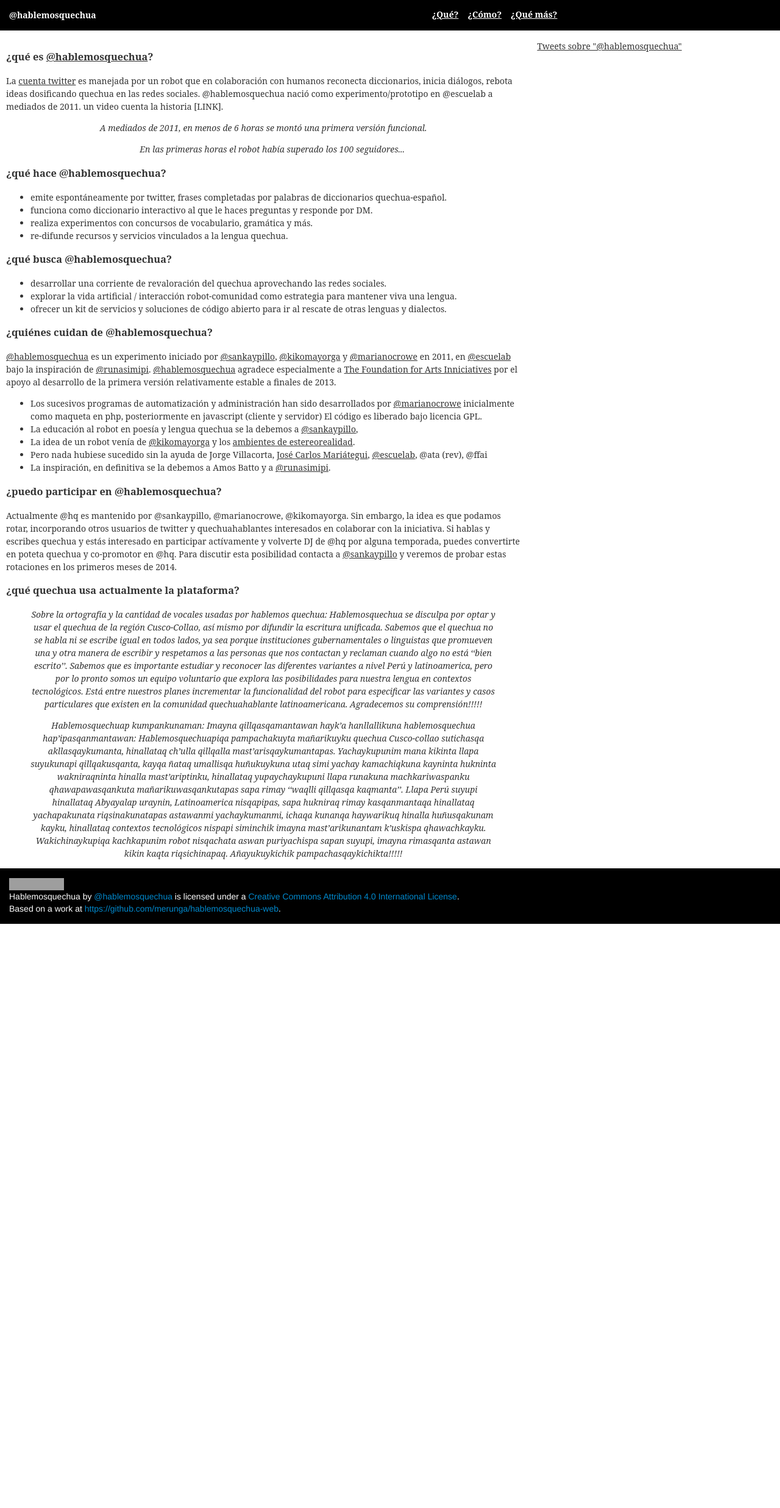
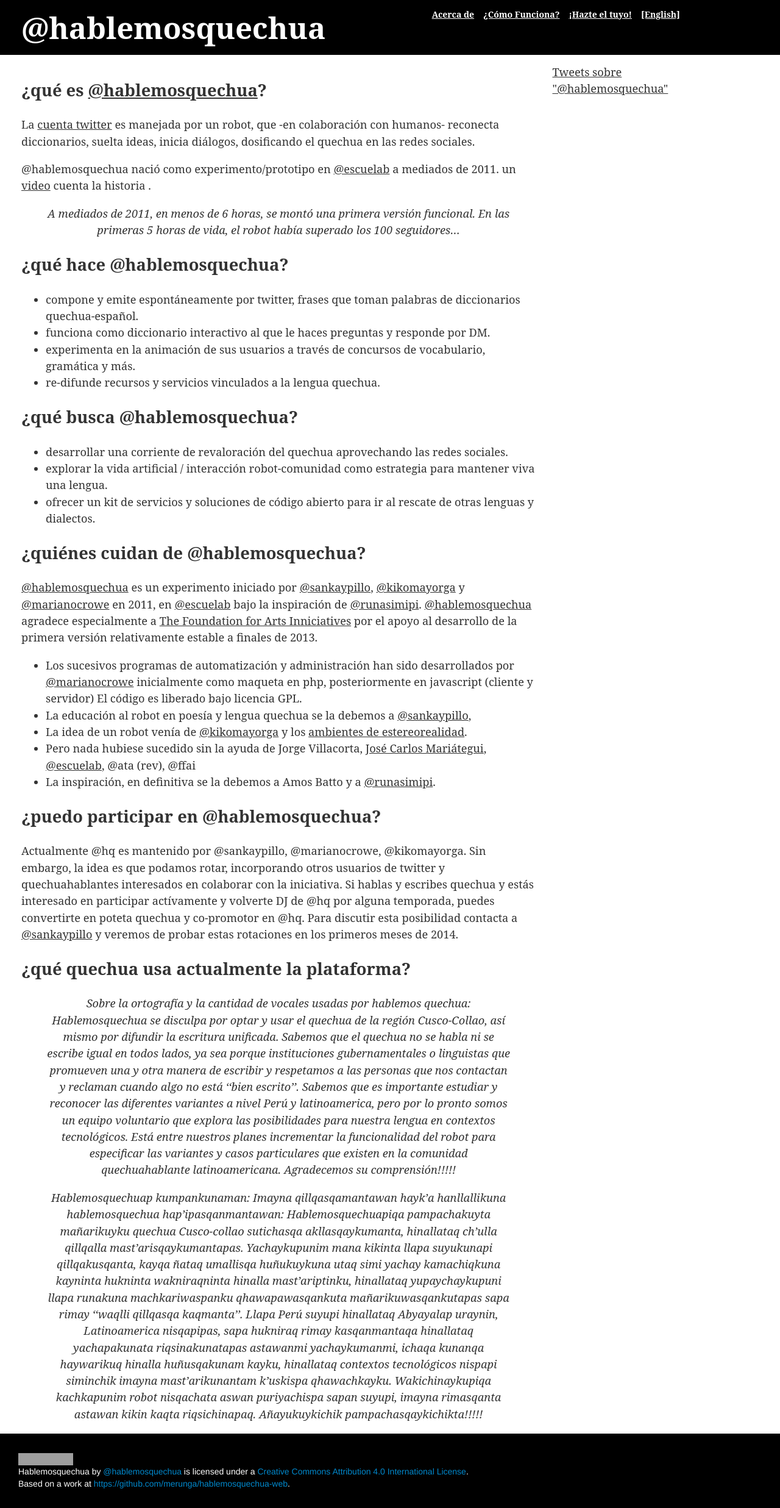
Before and after one commit to merunga/hablemosquechua-web, a Jekyll site: the page built from acerca-de.md, in a window 1280 px wide. Shown: the whole page at 61% size. Built offline with Jekyll 4.4.1, drawn with Linux system fonts in a browser that asks for light colours; some web fonts are replaced; comment, search, counter and statistics services are not loaded; before the commit the page ends 1515 px from its top, so only the background shows below that; grey boxes are pictures that could not be loaded.

Commit message:
textos y formatos ok...

```diff
--- a/_includes/header.html
+++ b/_includes/header.html
@@ -3,9 +3,10 @@
     <h1 class="span6"><a href="/">@hablemosquechua</a></h1>
     <nav id="main-nav" class="span6 pull-right">
       <ul>
-        <li><a class="alt" href="/acerca-de.html">¿Qué?</a></li>
-        <li><a class="alt" href="/como-funciona.html">¿Cómo?</a></li>
-        <li><a class="alt" href="/ejemplos.html">¿Qué más?</a></li>
+        <li><a class="alt" href="/acerca-de.html">Acerca de</a></li>
+        <li><a class="alt" href="/como-funciona.html">¿Cómo Funciona?</a></li>
+        <li><a class="alt" href="/ejemplos.html">¡Hazte el tuyo!</a></li>
+        <li><a class="alt" href="/ejemplos.html">[English]</a></li>
       </ul>
     </nav>
   </div>
--- a/acerca-de.md
+++ b/acerca-de.md
@@ -2,33 +2,31 @@
 layout: default
 title: hablemosquechua - acercade
 ---
-### ¿qué es [@hablemosquechua](https://twitter.com/hablemosquechua)?
-La [cuenta twitter](https://twitter.com/hablemosquechua) es manejada por un robot
-que en colaboración con humanos reconecta diccionarios, inicia diálogos, rebota ideas dosificando
-quechua en las redes sociales. @hablemosquechua nació como experimento/prototipo en @escuelab a mediados de 2011. un video cuenta la historia [LINK].
+## ¿qué es [@hablemosquechua](https://twitter.com/hablemosquechua)?
 
+La [cuenta twitter](https://twitter.com/hablemosquechua) es manejada por un robot,
+que -en colaboración con humanos- reconecta diccionarios, suelta ideas, inicia diálogos, dosificando el
+quechua en las redes sociales.
 
+@hablemosquechua nació como experimento/prototipo en [@escuelab](http://twitter.com/escuelab){:target="_blank"} a mediados de 2011. un [video](http://www.youtube.com/watch?v=l4NFPkpkIzQ){:target="_blank"} cuenta la historia .
 
->     A mediados de 2011, en menos de 6 horas se montó una primera versión funcional.
+> A mediados de 2011, en menos de 6 horas, se montó una primera versión funcional.
+> En las primeras 5 horas de vida, el robot había superado los 100 seguidores...
 
->             En las primeras horas el robot había superado los 100 seguidores...
+## ¿qué hace @hablemosquechua?
 
-
-
-### ¿qué hace @hablemosquechua?
-
-- emite espontáneamente por twitter, frases completadas por palabras de diccionarios quechua-español.
+- compone y emite espontáneamente por twitter, frases que toman palabras de diccionarios quechua-español.
 - funciona como diccionario interactivo al que le haces preguntas y responde por DM.
-- realiza experimentos con concursos de vocabulario, gramática y más.
+- experimenta en la animación de sus usuarios a través de concursos de vocabulario, gramática y más.
 - re-difunde recursos y servicios vinculados a la lengua quechua.
 
-### ¿qué busca @hablemosquechua?
+## ¿qué busca @hablemosquechua?
 
 - desarrollar una corriente de revaloración del quechua aprovechando las redes sociales.
 - explorar la vida artificial / interacción robot-comunidad como estrategia para mantener viva una lengua.
 - ofrecer un kit de servicios y soluciones de código abierto para ir al rescate de otras lenguas y dialectos.
 
-### ¿quiénes cuidan de @hablemosquechua?
+## ¿quiénes cuidan de @hablemosquechua?
 
 [@hablemosquechua](https://twitter.com/hablemosquechua){:target="_blank"} es un experimento iniciado por
 [@sankaypillo](https://twitter.com/sankaypillo){:target="_blank"},
@@ -46,12 +44,12 @@
 - Pero nada hubiese sucedido sin la ayuda de Jorge Villacorta, [José Carlos Mariátegui](http://twitter.com/tupacamauta){:target="_blank"}, [@escuelab](http://twitter.com/escuelab){:target="_blank"}, @ata (rev), @ffai
 - La inspiración, en definitiva se la debemos a Amos Batto y a [@runasimipi](http://twitter.com/runasimipi){:target="_blank"}.
 
-### ¿puedo participar en @hablemosquechua?
+## ¿puedo participar en @hablemosquechua?
 
 Actualmente @hq es mantenido por @sankaypillo, @marianocrowe, @kikomayorga. Sin embargo, la idea es que podamos rotar, incorporando otros usuarios de twitter y quechuahablantes interesados en colaborar con la iniciativa. Si hablas y escribes quechua y estás interesado en participar actívamente y volverte DJ de @hq por alguna temporada, puedes convertirte en poteta quechua y co-promotor en @hq. Para discutir esta posibilidad contacta a [@sankaypillo](http://twitter.com/sankaypillo) y veremos de probar estas rotaciones en los primeros meses de 2014.
 
 
-### ¿qué quechua usa actualmente la plataforma?
+## ¿qué quechua usa actualmente la plataforma?
 
 > Sobre la ortografía y la cantidad de vocales usadas por hablemos quechua: Hablemosquechua se disculpa por optar y usar el quechua de la región Cusco-Collao, así mismo por difundir la escritura unificada. Sabemos que el quechua no se habla ni se escribe igual en todos lados, ya sea porque instituciones gubernamentales o linguistas que promueven una y otra manera de escribir y respetamos a las personas que nos contactan y reclaman cuando algo no está ''bien escrito''. Sabemos que es importante estudiar y reconocer las diferentes variantes a nivel Perú y latinoamerica, pero por lo pronto somos un equipo voluntario que explora las posibilidades para nuestra lengua en contextos tecnológicos. Está entre nuestros planes incrementar la funcionalidad del robot para especificar las variantes y casos particulares  que existen en la comunidad quechuahablante latinoamericana.
 > Agradecemos su comprensión!!!!!
--- a/css/main.css
+++ b/css/main.css
@@ -21,13 +21,13 @@
 
 footer {
   margin: 0 !important;
-  padding: 15px;
+  padding: 30px;
 }
 
 header h1 {
   margin: 0 !important;
-  padding: 15px;
-  font-size: 1em;
+  padding: 35px;
+  font-size: 3.5em;
   min-height: .5em !important;
 }
 
@@ -51,10 +51,10 @@
 }
 
 #container {
-  padding-left: 10px;
-  padding-right: 10px;
+  padding-left: 35px;
+  padding-right: 35px;
   line-height: 1.5;
-  font-size: 1em;
+  font-size: 1.3em;
 }
 
 #container a {
```
Also changed, not shown: ejemplos.md (+0 -3 lines), index.md (+5 -2 lines), 7 other files.
